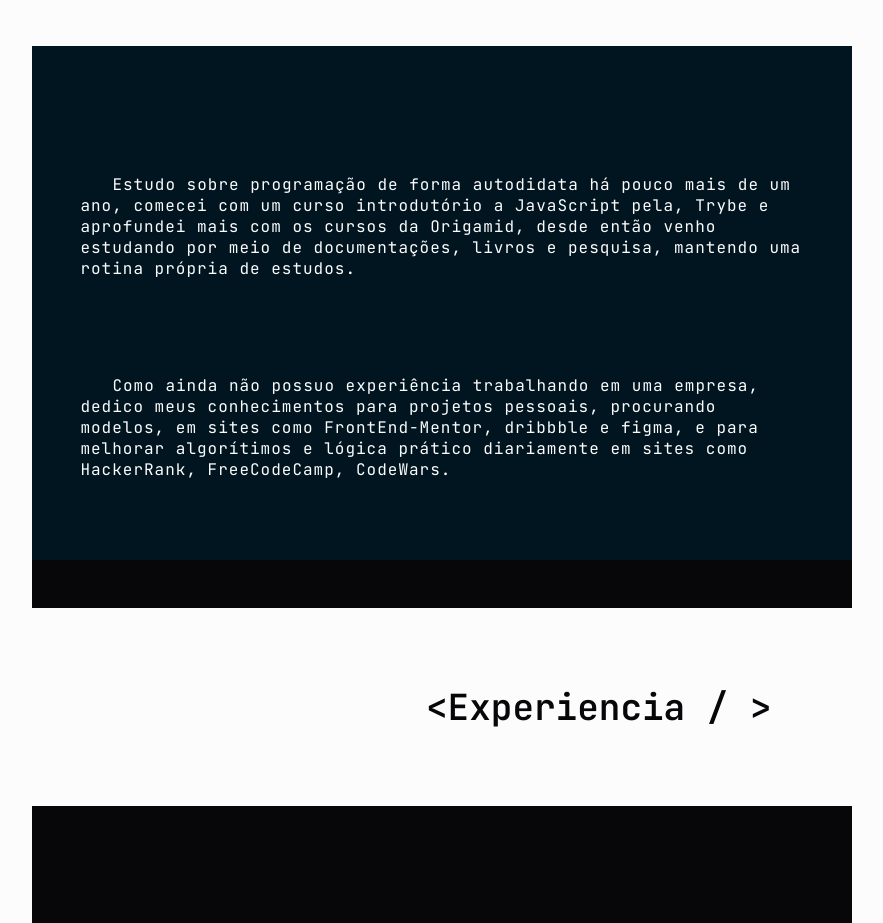
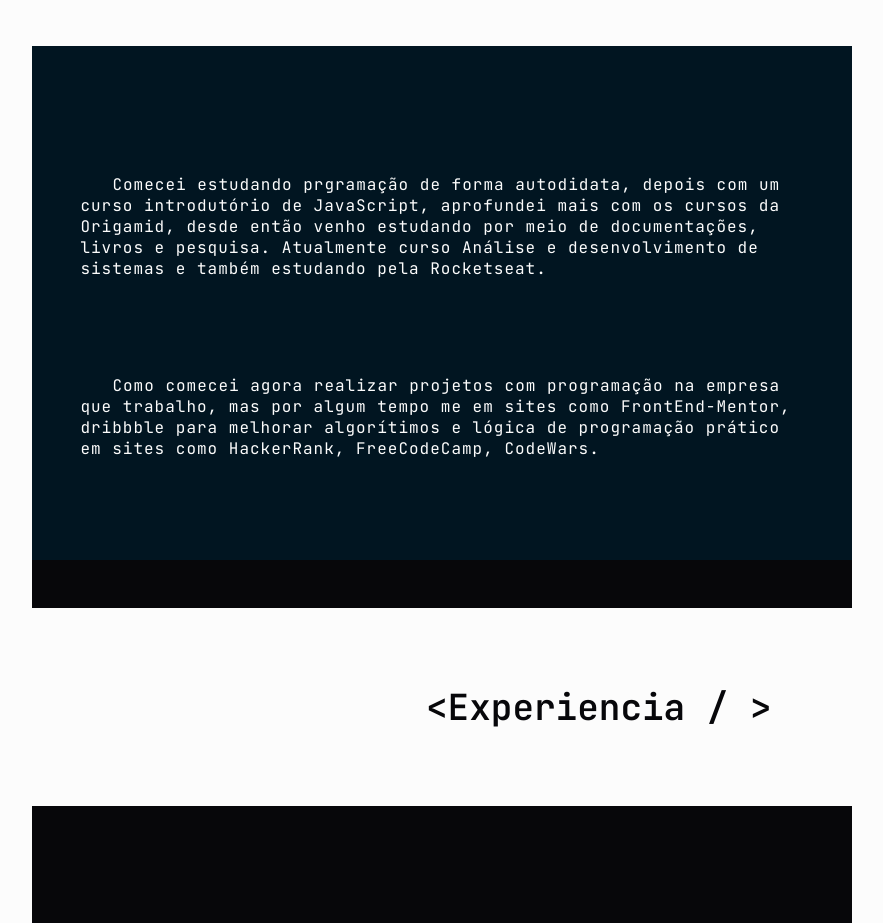
Before and after one commit to eziiel/portfolio, a React (Vite) app: page / in a window 1280 px wide. Shown: the part 960-1883 px from the top of the page, without its empty margins (326-1209 px from the left). Built offline with nearby package versions, Linux system fonts and the light colour scheme.

Commit message:
refactor: smooth scroll

```diff
--- a/src/api/dataText.json
+++ b/src/api/dataText.json
@@ -16,8 +16,8 @@
       "tag":"sobre",
       "nome" :"Eziel",
       "text":[
-        "Estudo sobre programação de forma autodidata há pouco mais de um ano, comecei com um curso introdutório a JavaScript pela, Trybe e aprofundei mais com os cursos da Origamid, desde então venho estudando por meio de documentações, livros e pesquisa, mantendo uma rotina própria de estudos.",
-        "Como ainda não possuo experiência trabalhando em uma empresa, dedico meus conhecimentos para projetos pessoais, procurando modelos, em sites como FrontEnd-Mentor, dribbble e figma, e para melhorar algorítimos e lógica prático diariamente em sites como HackerRank, FreeCodeCamp, CodeWars."
+        "Comecei estudando prgramação de forma autodidata, depois com um curso introdutório de JavaScript, aprofundei mais com os cursos da Origamid, desde então venho estudando por meio de documentações, livros e pesquisa. Atualmente curso Análise e desenvolvimento de sistemas e também estudando pela Rocketseat.",
+        "Como comecei agora realizar projetos com programação na empresa que trabalho, mas por algum tempo me em sites como FrontEnd-Mentor, dribbble para melhorar algorítimos e lógica de programação prático em sites como HackerRank, FreeCodeCamp, CodeWars."
       ]
     }
   }
--- a/src/components/navBar/index.tsx
+++ b/src/components/navBar/index.tsx
@@ -20,7 +20,12 @@ export const NavBar: React.FC = () => {
         <S.Nav>
           <S.Ul>
             {Images.map(({ src, alt, text, id }) => (
-              <S.Li key={alt} onClick={() => handleStatusMenu(id)}>
+              <S.Li
+                key={alt}
+                onClick={() => {
+                  handleStatusMenu(id)
+                }}
+              >
                 <S.LinkForPage href={`#${text}`}>
                   <S.Img src={src} alt={alt} status={id === component}></S.Img>
                   <S.SpanMenu status={id === component}>
--- a/src/components/navBar/styled.ts
+++ b/src/components/navBar/styled.ts
@@ -101,7 +101,7 @@ const LinkForPage = styled.a`
   align-items: center;
   gap: 0.5rem;
   position: relative;
-
+  transition: 0.5s ease-in-out fowards;
   @media (max-width: 1670px) {
     font-size: 0.875rem;
   }
--- a/src/styleds/global.ts
+++ b/src/styleds/global.ts
@@ -55,6 +55,9 @@ body{
   height: auto;
 }
 
+html {
+  scroll-behavior: smooth;
+}
 `
 
 export default Global
```
